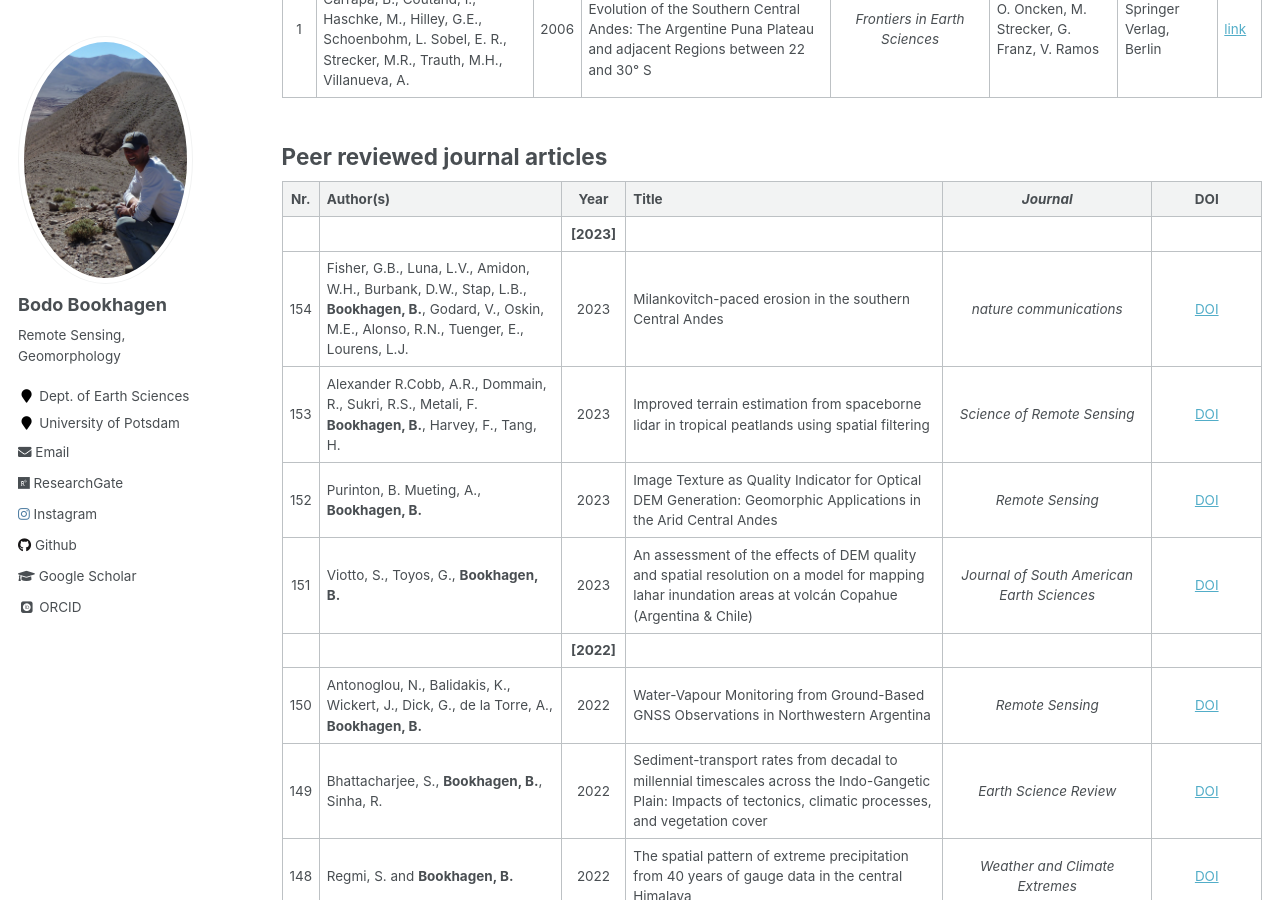
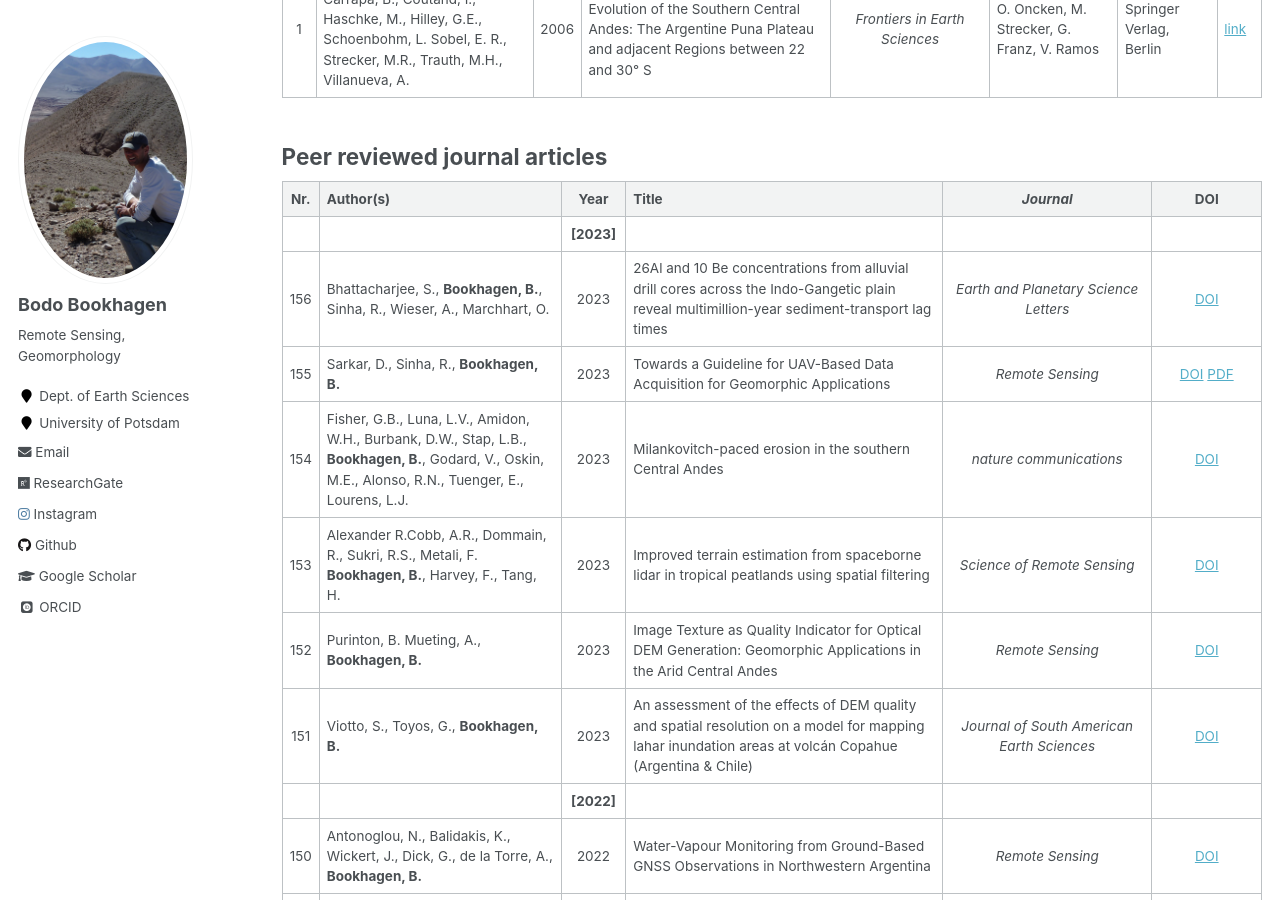
Before and after one commit to BodoBookhagen/BodoBookhagen.github.io, a Jekyll site: the page built from _pages/publications.md, in a window 1280 px wide and 900 px high, scrolled down 1235 px. Built offline with Jekyll 4.4.1, drawn with Linux system fonts in a browser that asks for light colours; some web fonts are replaced; part of the change alters nothing that is shown; some of the changed text lies outside the part shown.

Commit message:
Aug-08 2023

```diff
--- a/_config.yml
+++ b/_config.yml
@@ -73,9 +73,9 @@ social:
 
 # Analytics
 analytics:
-  provider               : "google-universal" # false (default), "google", "google-universal", "custom"
+  provider               : "google-gtag" # false (default), "google", "google-universal", "custom"
   google:
-    tracking_id          : UA-5260236-2
+    tracking_id          : G-57YJDV6LN7
     anonymize_ip         : true # true, false (default)
 
 
--- a/_pages/publications.md
+++ b/_pages/publications.md
@@ -34,6 +34,8 @@ Nr. | Author(s) | Year | Chapter Title |  _Book Title_  | Editors  | Publisher |
 Nr.  | Author(s) | Year | Title | _Journal_ | DOI
 :--: | :---------------------------------------------------------------------------------------------------------------------------------------------------------------------------------------- | :-------------: | ----------------------------------------------------------------------------------------------------------------------------------------------------------------------------------------------------------------------------- | :---------------------------------------------------------------------------------------------------------: | :---------------------------------------------------------------------------------------------------------------------------------------------------------------------------------:
 | | **[2023]** | | |
+156 | Bhattacharjee, S., **Bookhagen, B.**, Sinha, R., Wieser, A., Marchhart, O. | 2023 | 26Al and 10 Be concentrations from alluvial drill cores across the Indo-Gangetic plain reveal multimillion-year sediment-transport lag times | _Earth and Planetary Science Letters_ | [DOI](https://doi.org/10.1016/j.epsl.2023.118318)
+155 | Sarkar, D., Sinha, R., **Bookhagen, B.** | 2023 | Towards a Guideline for UAV-Based Data Acquisition for Geomorphic Applications | _Remote Sensing_ | [DOI](https://doi.org/10.3390/rs15143692) [PDF](https://www.mdpi.com/2072-4292/15/14/3692/pdf)
 154 | Fisher, G.B., Luna, L.V., Amidon, W.H., Burbank, D.W., Stap, L.B., **Bookhagen, B.**, Godard, V., Oskin, M.E., Alonso, R.N., Tuenger, E., Lourens, L.J. | 2023 | Milankovitch-paced erosion in the southern Central Andes | _nature communications_ | [DOI](https://doi.org/10.1038/s41467-023-36022-0)
 153 | Alexander R.Cobb, A.R., Dommain, R., Sukri, R.S., Metali, F. **Bookhagen, B.**, Harvey, F., Tang, H. |  2023 | Improved terrain estimation from spaceborne lidar in tropical peatlands using spatial filtering | _Science of Remote Sensing_ | [DOI](https://doi.org/10.1016/j.srs.2022.100074)
 152 | Purinton, B. Mueting, A., **Bookhagen, B.** | 2023 | Image Texture as Quality Indicator for Optical DEM Generation: Geomorphic Applications in the Arid Central Andes | _Remote Sensing_ | [DOI](https://doi.org/10.3390/rs15010085)
@@ -73,7 +75,7 @@ Nr.  | Author(s) | Year | Title | _Journal_ | DOI
 122  | Brieger, F., Herzschuh, U., Luidmila A. Pestryakova, L.A., **Bookhagen, B.**, Zakharov, E.S. and Kruse, S.  | 2019 | Advances in the Derivation of Northeast Siberian Forest Metrics Using High-Resolution UAV-Based Photogrammetric Point Clouds  | _Remote Sensing_  |  [DOI](https://doi.org/10.3390/rs11121447) [PDF](https://www.mdpi.com/2072-4292/11/12/1447/pdf)
 121  | Teshebeava, K., Echtler, H., **Bookhagen, B.**, Strecker, M.R. | 2019 | Deep-seated gravitational slope deformation (DSGSD) and slow moving landslides in the southern Tien Shan Mountains: new insights from InSAR, tectonic, and geomorphic analysis  | _Earth Surface Processes and Landforms_ |  [DOI](https://doi.org/10.1002/esp.4648)
 120  | Clubb, F., **Bookhagen, B.**, Rheinwalt, A.  | 2019 | Clustering river profiles to classify geomorphic domains  |  _JGR Earth Surface_  | [DOI](https://doi.org/10.1029/2019JF005025)
-119  | Purinton, B., **Bookhagen, B.**  | 2019 | Introducing PebbleCounts: A grain-sizing tool for photo surveys of dynamic gravel-bed  | _Earth Surf. Dynam._  |  [DOI](https://esurf.copernicus.org/articles/7/859/2019/esurf-7-859-2019.html)[PDF](https://esurf.copernicus.org/articles/7/859/2019/esurf-7-859-2019.pdf)
+119  | Purinton, B., **Bookhagen, B.**  | 2019 | Introducing PebbleCounts: A grain-sizing tool for photo surveys of dynamic gravel-bed rivers | _Earth Surf. Dynam._  |  [DOI](https://esurf.copernicus.org/articles/7/859/2019/esurf-7-859-2019.html) [PDF](https://esurf.copernicus.org/articles/7/859/2019/esurf-7-859-2019.pdf)
 118  | Weldeab, S., Rühlemann, C., **Bookhagen, B.**, Pausata, F., Perez-Lua, F. | 2019 | Enhanced Himalayan glacial melting during YD and H1 recorded in the northern Bay of Bengal  | _G-Cubed_ | [DOI](https://doi.org/10.1029/2018GC008065)
 117  | Brell, M., Segl, K., Guanter, L., **Bookhagen, B.**  | 2019 | 3D hyperspectral point cloud generation: fusing airborne laser scanning and hyperspectral imaging sensors for improved object-based information extraction  |  _ISPRS Journal of Photogrammetry and Remote Sensing_ |  [DOI](https://doi.org/10.1016/j.isprsjprs.2019.01.022)
 116  | Boers, N., Goswami, B., Rheinwalt, A., **Bookhagen, B.**, Hoskins, B., Kurths, J. | 2019 | Complex networks reveal global pattern of extreme-rainfall teleconnections | _nature_  |  [DOI](https://doi.org/10.1038/s41586-018-0872-x) [PDF](https://www.nature.com/articles/s41586-018-0872-x?ref=marketbulletin)
```
